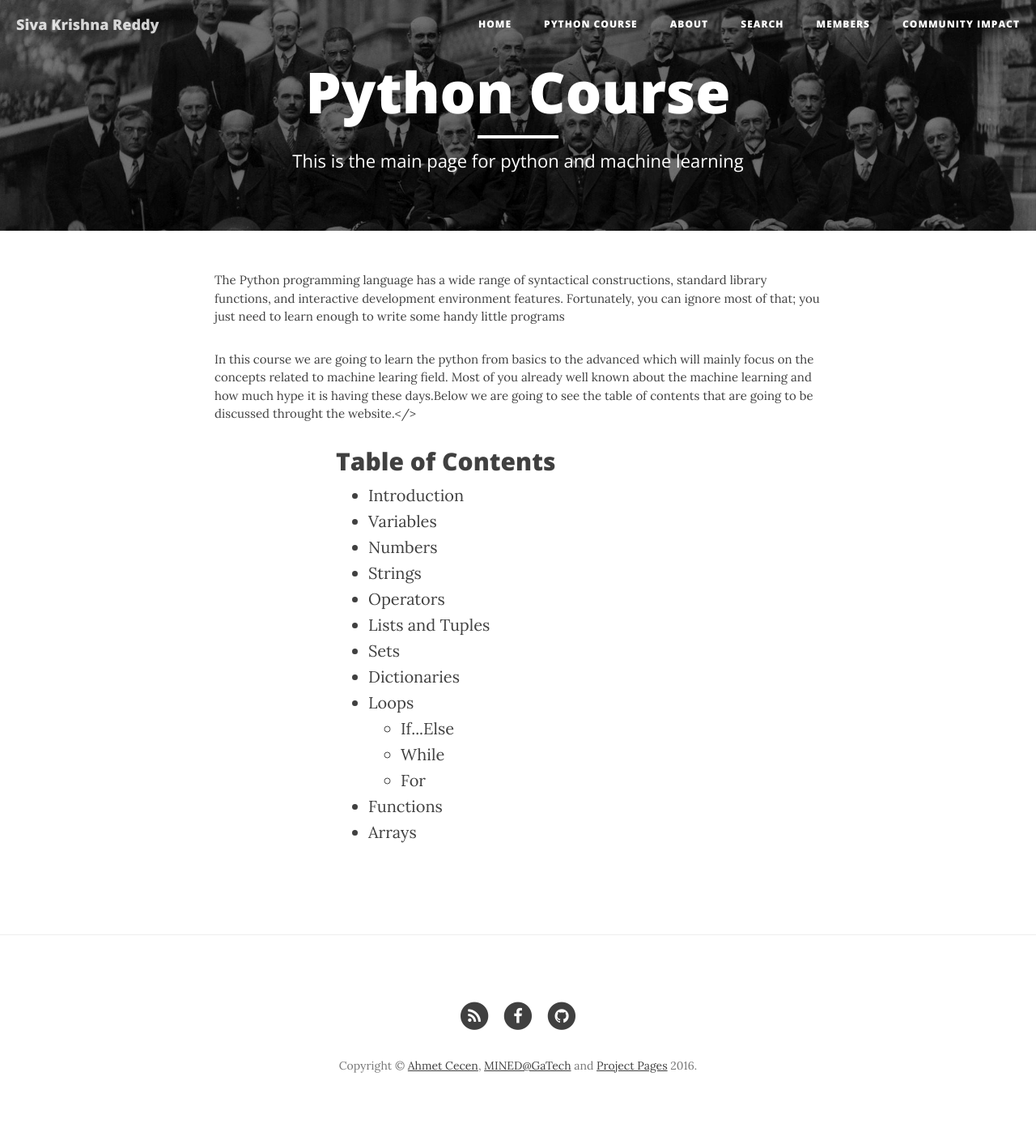
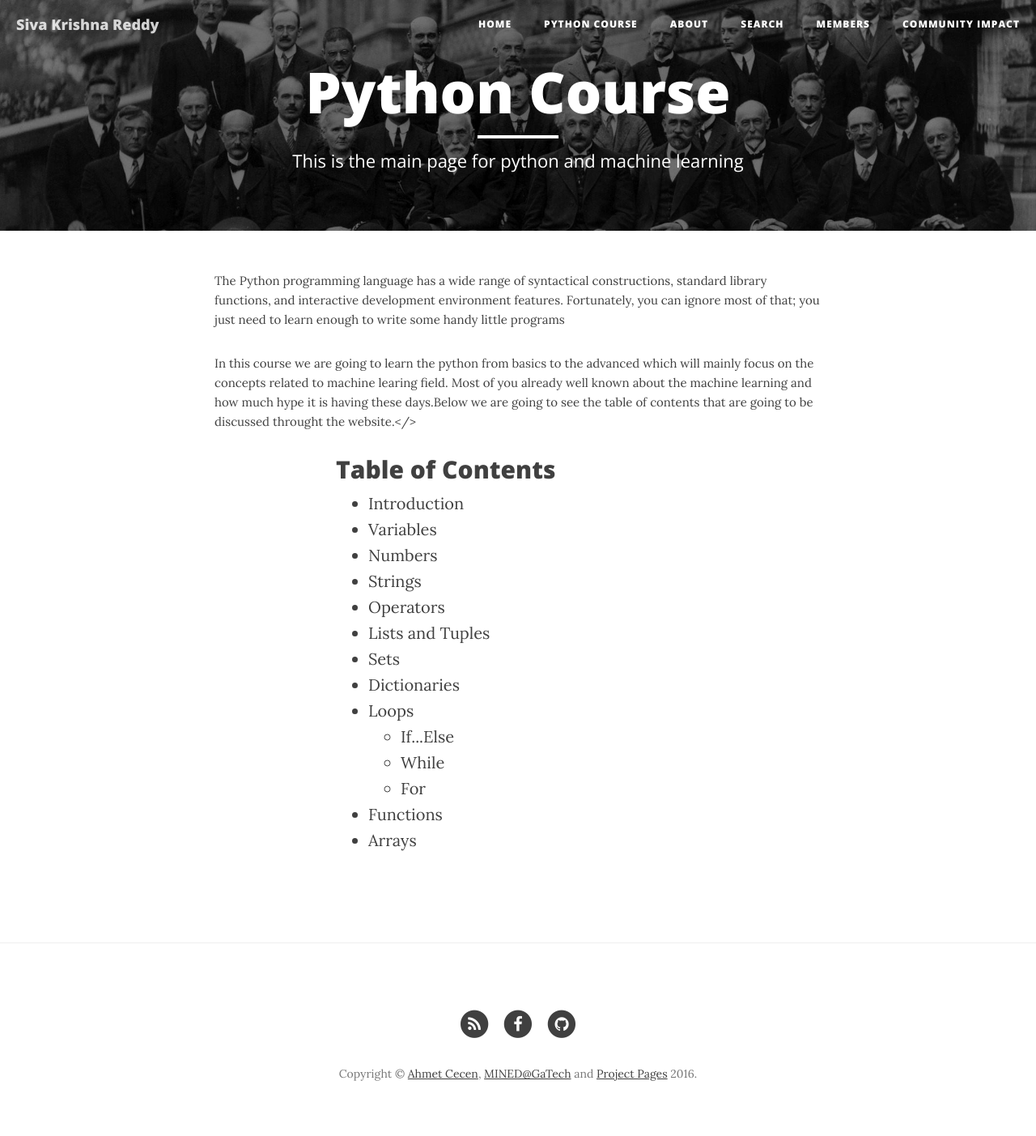
Before and after one commit to sivakrishna383/sivakrishna383.github.io, a Jekyll site: the page built from projects/project1.md, in a window 1280 px wide. Shown: the whole page at 81% size. Built offline with Jekyll 4.4.1, drawn with Linux system fonts in a browser that asks for light colours; nearby versions of some CDN libraries.

Commit message:
Update project1.md

```diff
--- a/projects/project1.md
+++ b/projects/project1.md
@@ -5,9 +5,9 @@ description: "This is the main page for python and machine learning"
 header-img: "img/homebg.jpg"
 ---
 
-<p style="line-height:1.5;">The Python programming language has a wide range of syntactical constructions, standard library functions, and interactive development environment features. Fortunately, you can ignore most of that; you just need to learn enough to write some handy little programs</p>
+<p style="line-height:1.6;">The Python programming language has a wide range of syntactical constructions, standard library functions, and interactive development environment features. Fortunately, you can ignore most of that; you just need to learn enough to write some handy little programs</p>
 
-<p style="line-height:1.5;">In this course we are going to learn the python from basics to the advanced which will mainly focus on the concepts related to machine learing field. Most of you already well known about the machine learning and how much hype it is having these days.Below we are going to see the table of contents that are going to be discussed throught the website.</>
+<p style="line-height:1.6;">In this course we are going to learn the python from basics to the advanced which will mainly focus on the concepts related to machine learing field. Most of you already well known about the machine learning and how much hype it is having these days.Below we are going to see the table of contents that are going to be discussed throught the website.</>
 <div align="left" style="margin-left: 20%; line-height: 1.6; font-size: 20px;">
 	<h1>Table of Contents</h1>
 	<ul>
```
